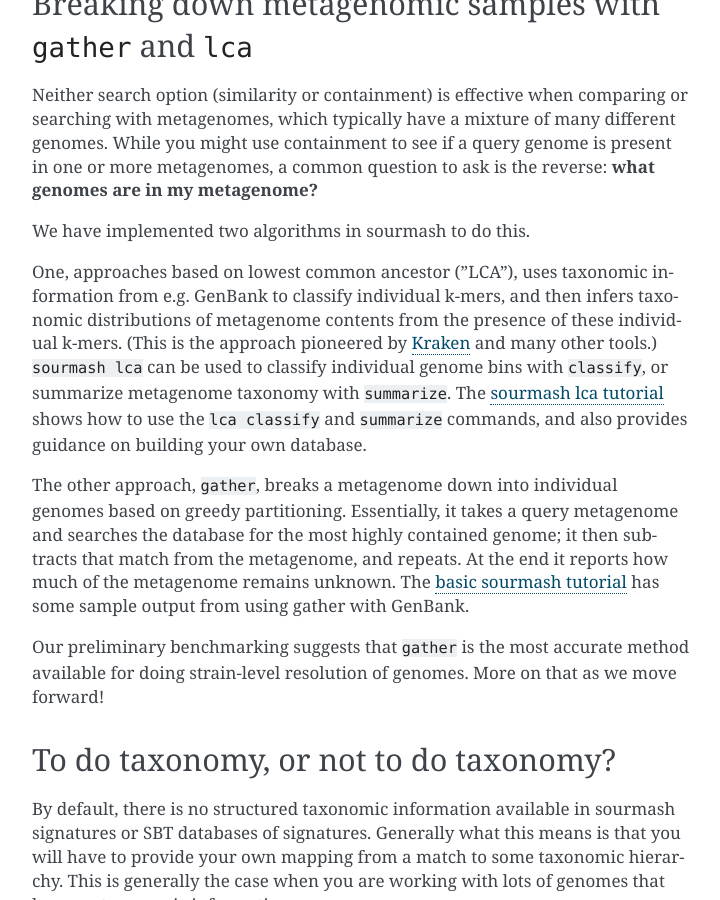
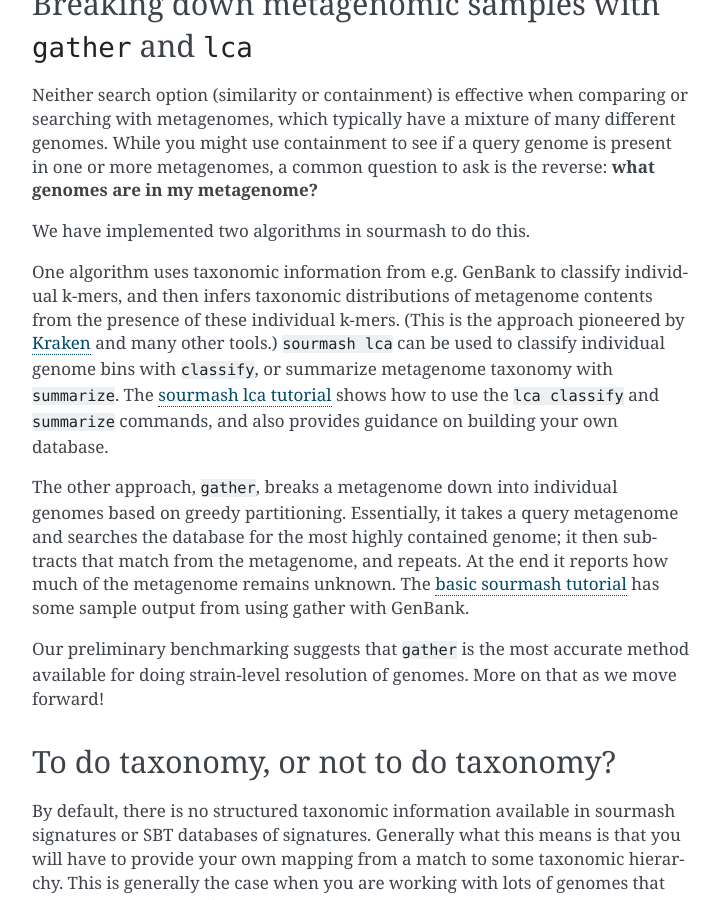
Before and after one commit to sourmash-bio/sourmash, a Sphinx documentation site: the page built from doc/classifying-signatures.md, in a window 1280 px wide and 900 px high, scrolled down 813 px. Shown: the whole window, without its empty margins (388-1108 px from the left). Built offline with Sphinx 7.4.7, drawn with Linux system fonts in a browser that asks for light colours; pages that are not in the unit, such as notebooks, are missing from menus.

Commit message:
address @taylorreiter comments

```diff
--- a/doc/classifying-signatures.md
+++ b/doc/classifying-signatures.md
@@ -41,15 +41,14 @@ question to ask is the reverse: **what genomes are in my metagenome?**
 
 We have implemented two algorithms in sourmash to do this.
 
-One, approaches based on lowest common ancestor ("LCA"), uses
-taxonomic information from e.g. GenBank to classify individual k-mers,
-and then infers taxonomic distributions of metagenome contents from
-the presence of these individual k-mers. (This is the approach
-pioneered by [Kraken](https://ccb.jhu.edu/software/kraken/) and many
-other tools.)  `sourmash lca` can be used to classify individual
-genome bins with `classify`, or summarize metagenome taxonomy with
-`summarize`.  The [sourmash lca
-tutorial](http://sourmash.readthedocs.io/en/latest/tutorials-lca.html)
+One algorithm uses taxonomic information from e.g. GenBank to classify
+individual k-mers, and then infers taxonomic distributions of
+metagenome contents from the presence of these individual
+k-mers. (This is the approach pioneered by
+[Kraken](https://ccb.jhu.edu/software/kraken/) and many other tools.)
+`sourmash lca` can be used to classify individual genome bins with
+`classify`, or summarize metagenome taxonomy with `summarize`.  The
+[sourmash lca tutorial](http://sourmash.readthedocs.io/en/latest/tutorials-lca.html)
 shows how to use the `lca classify` and `summarize` commands, and also
 provides guidance on building your own database.
 
```
Also changed, not shown: doc/command-line.md (+2 -2 lines).
